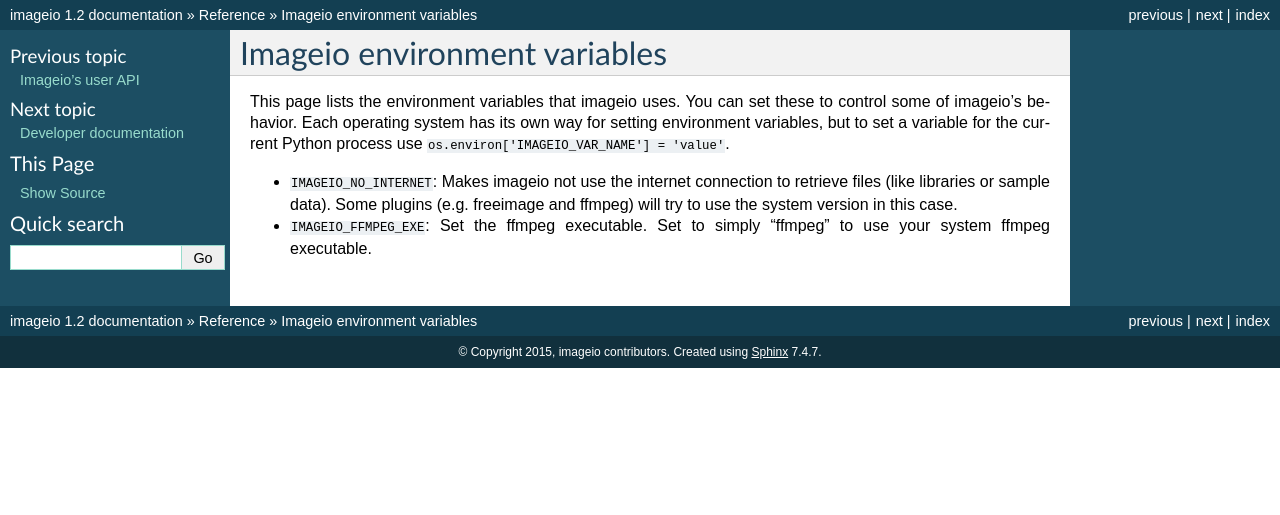
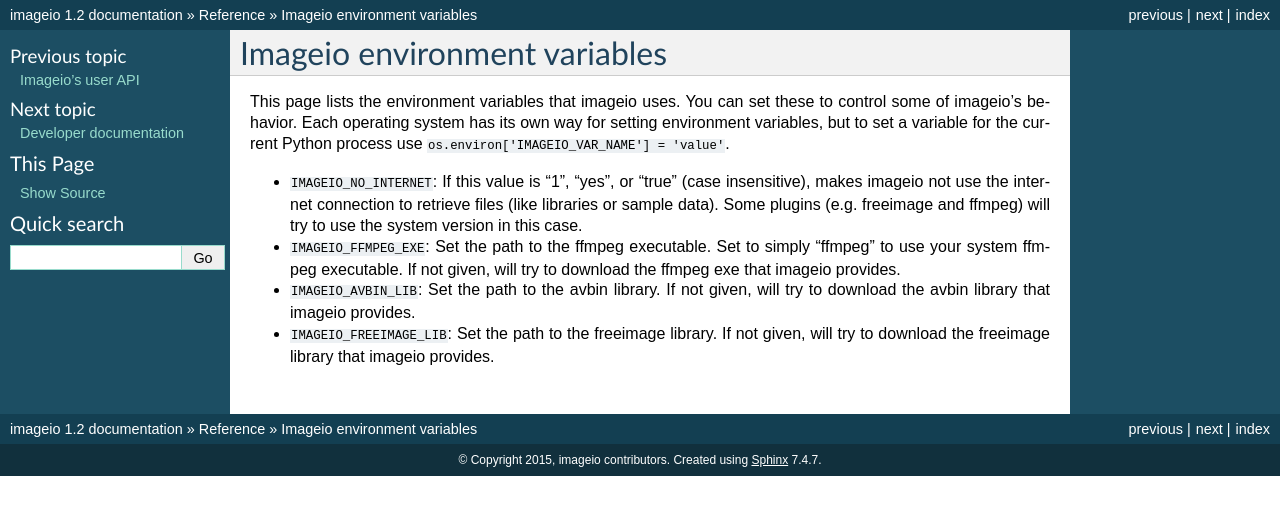
Before and after one commit to imageio/imageio, a Sphinx documentation site: the page built from docs/envvariables.rst, in a window 1280 px wide. Shown: the top 515 px of the page. Built offline with Sphinx 7.4.7, drawn with Linux system fonts in a browser that asks for light colours; pages that are not in the unit, such as notebooks, are missing from menus.

Commit message:
use env variables to set path for avbin and freeimage.

```diff
--- a/docs/envvariables.rst
+++ b/docs/envvariables.rst
@@ -7,8 +7,15 @@ has its own way for setting environment variables, but to set a variable
 for the current Python process use
 ``os.environ['IMAGEIO_VAR_NAME'] = 'value'``.
 
-* ``IMAGEIO_NO_INTERNET``: Makes imageio not use the internet connection to
+* ``IMAGEIO_NO_INTERNET``: If this value is "1", "yes", or "true" (case
+  insensitive), makes imageio not use the internet connection to
   retrieve files (like libraries or sample data). Some plugins (e.g.
   freeimage and ffmpeg) will try to use the system version in this case.
-* ``IMAGEIO_FFMPEG_EXE``: Set the ffmpeg executable. Set to simply
-  "ffmpeg" to use your system ffmpeg executable.
+* ``IMAGEIO_FFMPEG_EXE``: Set the path to the ffmpeg executable. Set
+  to simply "ffmpeg" to use your system ffmpeg executable. If not given,
+  will try to download the ffmpeg exe that imageio provides.
+* ``IMAGEIO_AVBIN_LIB``: Set the path to the avbin library. If not
+  given, will try to download the avbin library that imageio provides.
+* ``IMAGEIO_FREEIMAGE_LIB``: Set the path to the freeimage library. If
+  not given, will try to download the freeimage library that imageio
+  provides.
```
Also changed, not shown: 2 other files.
